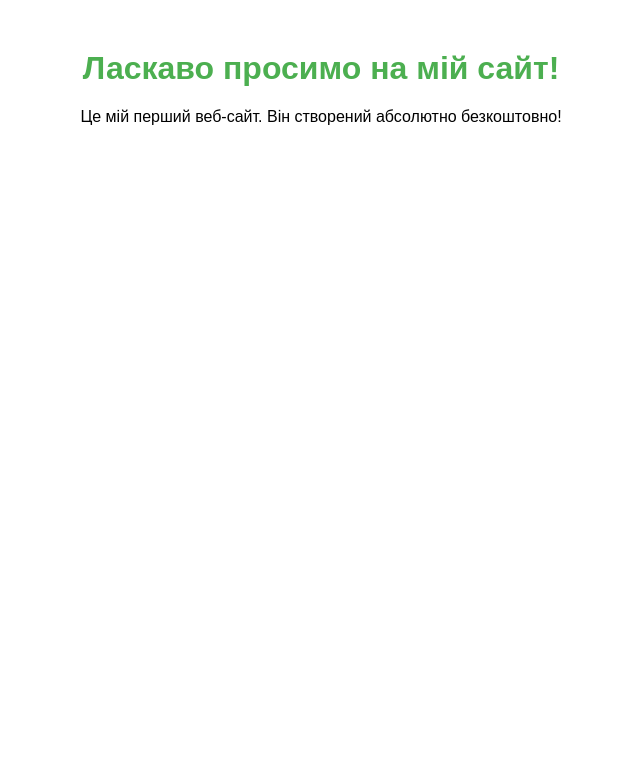
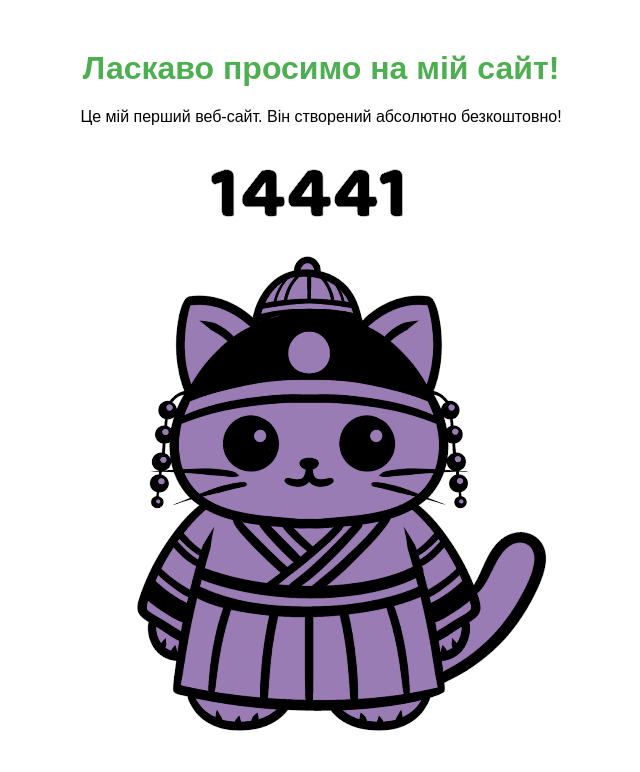
Before and after one commit to Hexerkiller/My-first-website, a plain HTML site: page index.html in a window 1280 px wide. Shown: the whole page, without its empty margins (319-959 px from the left). Drawn offline with Linux system fonts and the light colour scheme.

Commit message:
Update index.html

```diff
--- a/index.html
+++ b/index.html
@@ -18,5 +18,7 @@
 <body>
     <h1>Ласкаво просимо на мій сайт!</h1>
     <p>Це мій перший веб-сайт. Він створений абсолютно безкоштовно!</p>
+    <img src="Знімок екрана 2024-06-16 104502.png" alt="упс" style="max-width: 100%; height: auto;">
+
 </body>
 </html>
```
